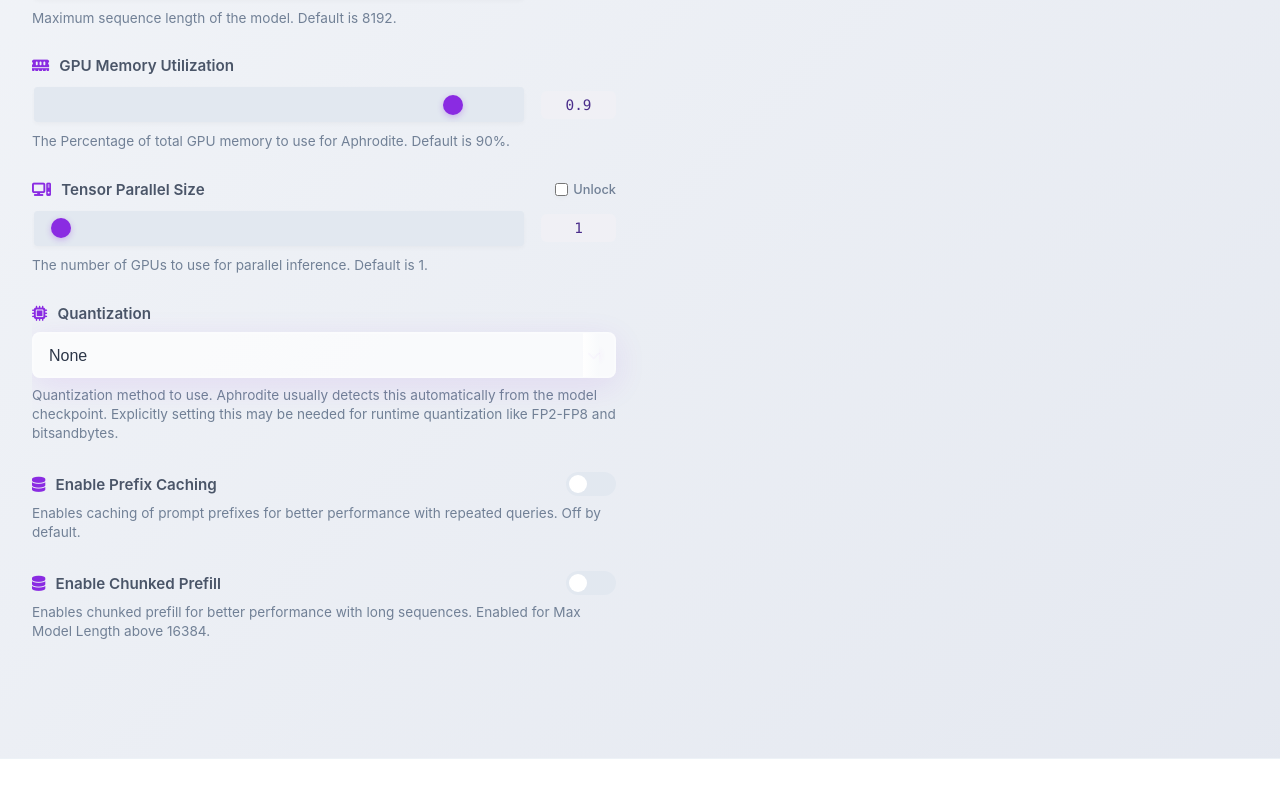
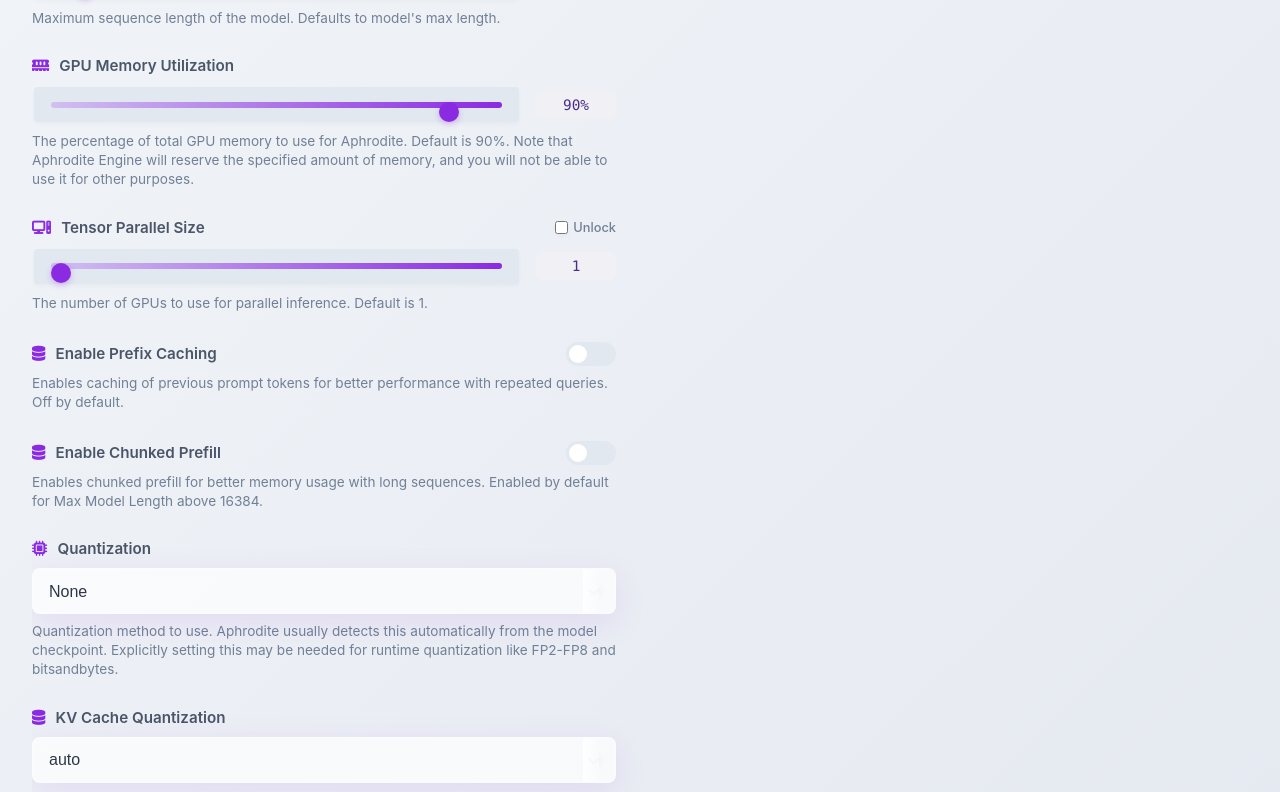
Before and after one commit to aphrodite-engine/cli-generator, a React (Create React App) app: page / in a window 1280 px wide. Shown: the part 861-1653 px from the top of the page. Built offline with nearby package versions, Linux system fonts and the light colour scheme.

Commit message:
add kv cache dtype

```diff
--- a/src/App.css
+++ b/src/App.css
@@ -259,7 +259,7 @@ input:focus {
 }
 
 .slider-value {
-  min-width: 55px;
+  min-width: 60px;
   font-family: 'SFMono-Regular', Consolas, 'Liberation Mono', Menlo, monospace;
   font-weight: 500;
   color: #4a2d8b;
@@ -268,6 +268,19 @@ input:focus {
   border-radius: 6px;
   text-align: center;
   font-size: 0.9rem;
+}
+
+/* Add a gradient background to the slider track based on value */
+.slider::-webkit-slider-runnable-track {
+  background: linear-gradient(90deg, #d1c0ef 0%, #8a2be2 100%);
+  height: 6px;
+  border-radius: 3px;
+}
+
+.slider::-moz-range-track {
+  background: linear-gradient(90deg, #d1c0ef 0%, #8a2be2 100%);
+  height: 6px;
+  border-radius: 3px;
 }
 
 /* Command display improvements */
--- a/src/App.js
+++ b/src/App.js
@@ -4,7 +4,7 @@ import './App.css';
 function App() {
   const [modelId, setModelId] = useState('');
   const [servedModelName, setServedModelName] = useState('');
-  const [maxModelLen, setMaxModelLen] = useState('8192');
+  const [maxModelLen, setMaxModelLen] = useState('2048');
   const [unlockMaxLength, setUnlockMaxLength] = useState(false);
   const [gpuMemoryUtilization, setGpuMemoryUtilization] = useState('0.9');
   const [tensorParallelSize, setTensorParallelSize] = useState('1');
@@ -12,6 +12,7 @@ function App() {
   const [enablePrefixCaching, setEnablePrefixCaching] = useState(false);
   const [enableChunkedPrefill, setEnableChunkedPrefill] = useState(false);
   const [quantization, setQuantization] = useState('None');
+  const [kvCacheType, setKvCacheType] = useState('auto');
   const [copied, setCopied] = useState(false);
   const [animate, setAnimate] = useState(false);
   const [showScrollBtn, setShowScrollBtn] = useState(false);
@@ -55,6 +56,13 @@ function App() {
     'vptq',
     'ipex',
   ];
+
+  const kvCacheTypes = [
+    'auto',
+    'fp8',
+    'fp8_e5m2',
+    'fp8_e4m3'
+  ]
 
   useEffect(() => {
     setAnimate(true);
@@ -117,7 +125,7 @@ function App() {
       command += ` --served-model-name ${servedModelName}`;
     }
 
-    if (maxModelLen !== '8192') {
+    if (maxModelLen !== '2048') {
       command += ` --max-model-len ${maxModelLen}`;
     }
 
@@ -139,6 +147,10 @@ function App() {
 
     if (quantization !== 'None') {
       command += ` --quantization ${quantization}`;
+    }
+
+    if (kvCacheType !== 'auto') {
+      command += ` --kv-cache-type ${kvCacheType}`;
     }
 
     return command;
@@ -246,7 +258,7 @@ function App() {
                 <div className="slider-value">{maxModelLen}</div>
               </div>
               <div className="field-hint">
-                Maximum sequence length of the model. Default is 8192.{' '}
+                Maximum sequence length of the model. Defaults to model's max length.{' '}
                 {unlockMaxLength && (
                   <span className="warning-text">Large values may increase memory usage.</span>
                 )}
@@ -263,16 +275,16 @@ function App() {
                   type="range"
                   id="gpuMemoryUtilizationSlider"
                   min="0"
-                  max="1"
-                  step="0.01"
-                  value={gpuMemoryUtilization}
-                  onChange={e => setGpuMemoryUtilization(e.target.value)}
+                  max="100"
+                  step="1"
+                  value={Math.round(parseFloat(gpuMemoryUtilization) * 100)}
+                  onChange={e => setGpuMemoryUtilization((parseFloat(e.target.value) / 100).toFixed(2))}
                   className="slider"
                 />
-                <div className="slider-value">{gpuMemoryUtilization}</div>
+                <div className="slider-value">{Math.round(parseFloat(gpuMemoryUtilization) * 100)}%</div>
               </div>
               <div className="field-hint">
-                The Percentage of total GPU memory to use for Aphrodite. Default is 90%.
+                The percentage of total GPU memory to use for Aphrodite. Default is 90%. Note that Aphrodite Engine will reserve the specified amount of memory, and you will not be able to use it for other purposes.
               </div>
             </div>
 
@@ -318,6 +330,46 @@ function App() {
               </div>
             </div>
 
+            {/* Enable Prefix Caching */}
+            <div className="input-group">
+              <div
+                className="toggle-field"
+                onClick={() => setEnablePrefixCaching(!enablePrefixCaching)}
+              >
+                <label className="toggle-label">
+                  <i className="fa-solid fa-database"></i> Enable Prefix Caching
+                </label>
+                <div className="toggle-switch">
+                  <input type="checkbox" checked={enablePrefixCaching} readOnly />
+                  <span className="toggle-slider"></span>
+                </div>
+              </div>
+              <div className="field-hint">
+                Enables caching of previous prompt tokens for better performance with repeated queries. Off
+                by default.
+              </div>
+            </div>
+
+            {/* Enable Chunked Prefill */}
+            <div className="input-group">
+              <div
+                className="toggle-field"
+                onClick={() => setEnableChunkedPrefill(!enableChunkedPrefill)}
+              >
+                <label className="toggle-label">
+                  <i className="fa-solid fa-database"></i> Enable Chunked Prefill
+                </label>
+                <div className="toggle-switch">
+                  <input type="checkbox" checked={enableChunkedPrefill} readOnly />
+                  <span className="toggle-slider"></span>
+                </div>
+              </div>
+              <div className="field-hint">
+                Enables chunked prefill for better memory usage with long sequences. Enabled by default for Max
+                Model Length above 16384.
+              </div>
+            </div>
+
             {/* Quantization dropdown */}
             <div className="input-group">
               <label htmlFor="quantization">
@@ -347,43 +399,30 @@ function App() {
               </div>
             </div>
 
-            {/* Enable Prefix Caching */}
+            {/* KV Cache Type */}
             <div className="input-group">
-              <div
-                className="toggle-field"
-                onClick={() => setEnablePrefixCaching(!enablePrefixCaching)}
-              >
-                <label className="toggle-label">
-                  <i className="fa-solid fa-database"></i> Enable Prefix Caching
-                </label>
-                <div className="toggle-switch">
-                  <input type="checkbox" checked={enablePrefixCaching} readOnly />
-                  <span className="toggle-slider"></span>
+              <label htmlFor="kvCacheType">
+                <i className="fa-solid fa-database"></i> KV Cache Quantization
+              </label>
+              <div className="select-container">
+                <select
+                  id="kvCacheType"
+                  value={kvCacheType}
+                  onChange={e => setKvCacheType(e.target.value)}
+                  className="select-dropdown fancy-select"
+                >
+                  {kvCacheTypes.map(option => (
+                    <option key={option} value={option}>
+                      {option}
+                    </option>
+                  ))}
+                </select>
+                <div className="select-arrow">
+                  <i className="fa-solid fa-chevron-down"></i>
                 </div>
               </div>
               <div className="field-hint">
-                Enables caching of prompt prefixes for better performance with repeated queries. Off
-                by default.
-              </div>
-            </div>
-
-            {/* Enable Chunked Prefill */}
-            <div className="input-group">
-              <div
-                className="toggle-field"
-                onClick={() => setEnableChunkedPrefill(!enableChunkedPrefill)}
-              >
-                <label className="toggle-label">
-                  <i className="fa-solid fa-database"></i> Enable Chunked Prefill
-                </label>
-                <div className="toggle-switch">
-                  <input type="checkbox" checked={enableChunkedPrefill} readOnly />
-                  <span className="toggle-slider"></span>
-                </div>
-              </div>
-              <div className="field-hint">
-                Enables chunked prefill for better performance with long sequences. Enabled for Max
-                Model Length above 16384.
+                The type of KV cache to use. Defaults to auto (no quantization).
               </div>
             </div>
           </div>
@@ -392,7 +431,7 @@ function App() {
 
       <footer className="footer">
         <div className="footer-content">
-          <p>Use this command in your terminal to run the Aphrodite Engine with your model</p>
+          <p>Copyright (c) 2025, PygmalionAI & Ruliad AI</p>
         </div>
       </footer>
 
```
